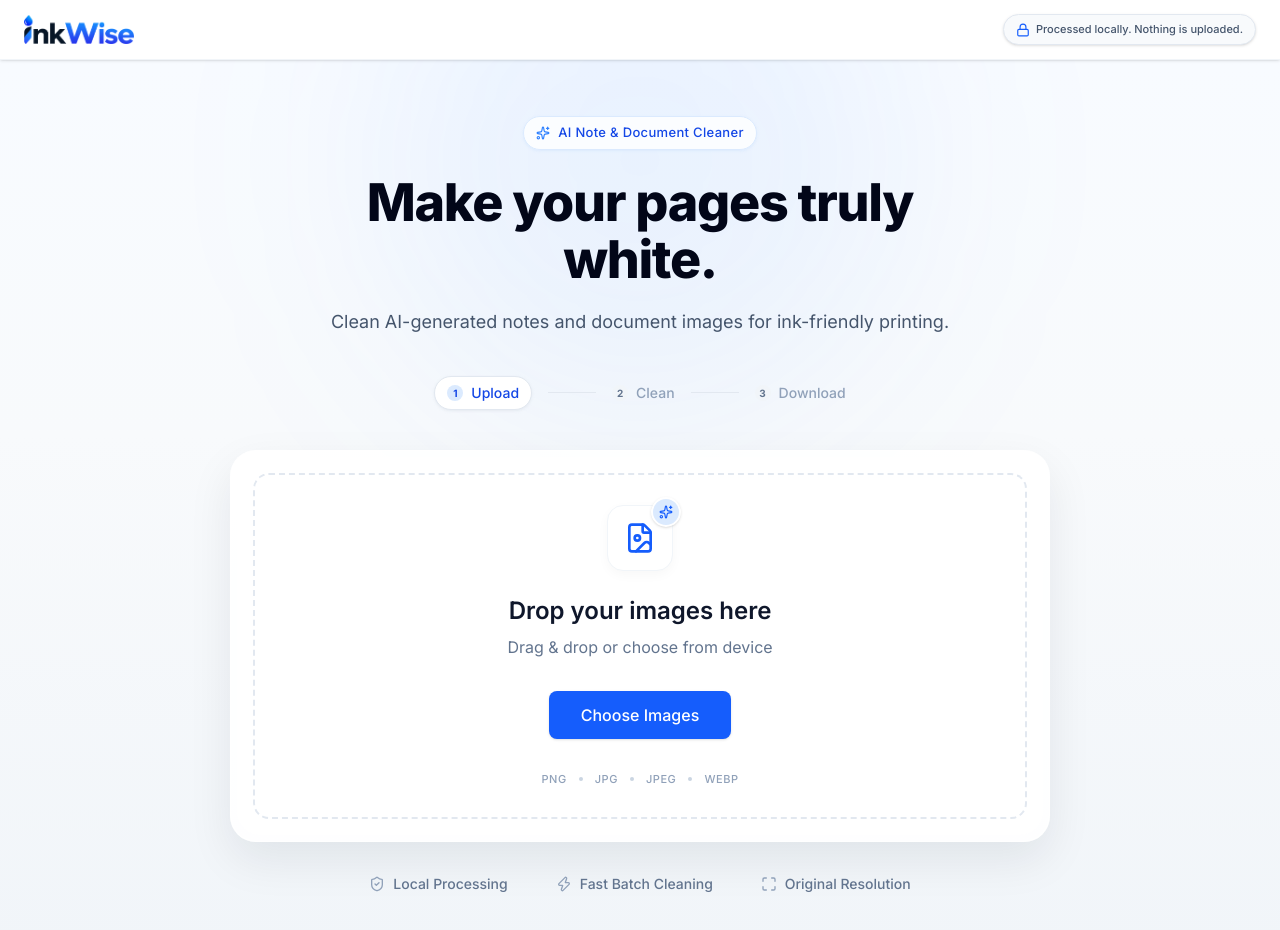
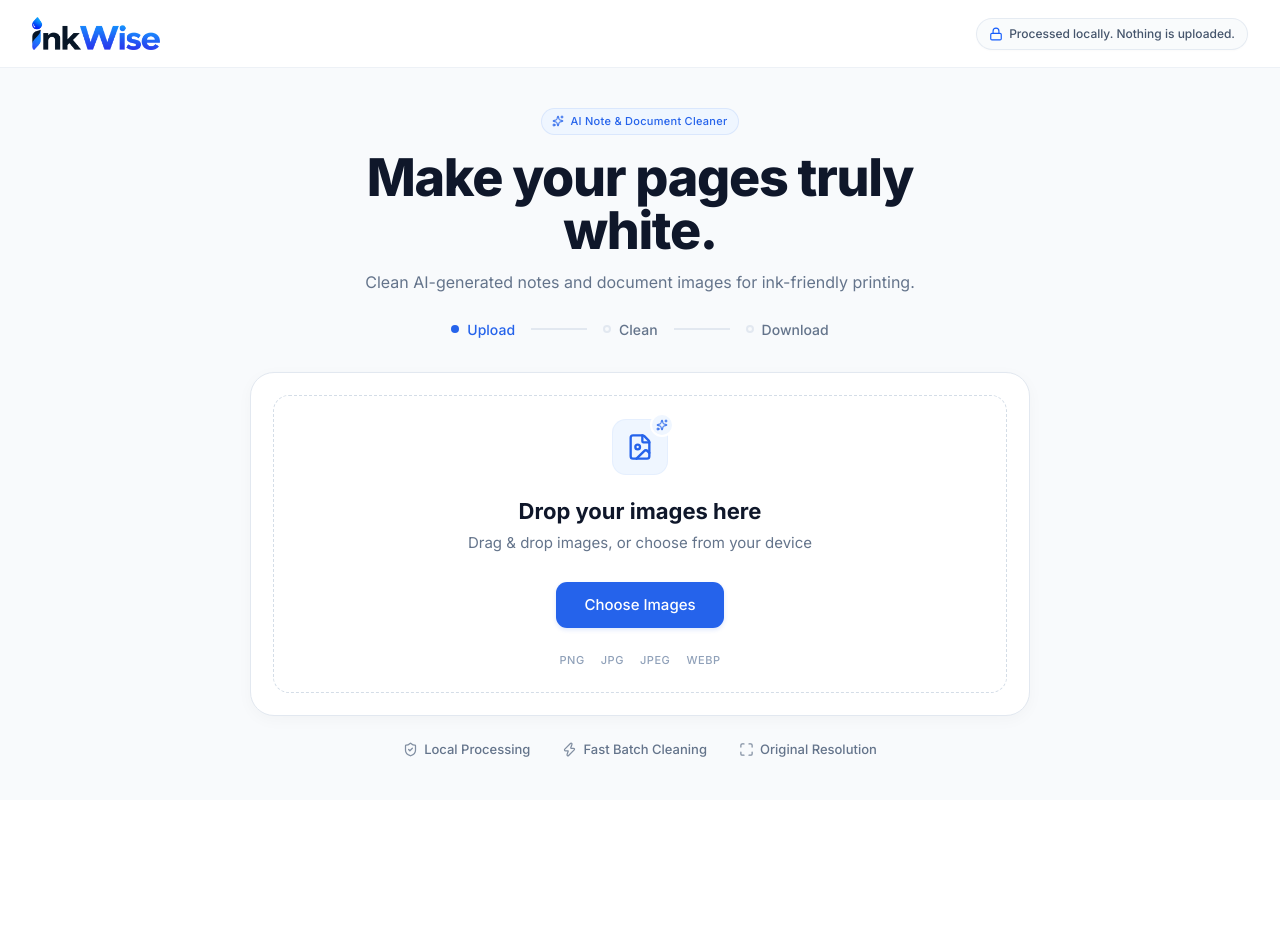
Before and after one commit to MohammedShakib/InkWise, a Next.js app: page / in a window 1280 px wide. Shown: the top 930 px of the page. After the commit the page ends 800 px from the top, so only its background shows below. Built offline with nearby package versions, Linux system fonts and the light colour scheme.

Commit message:
style: refine landing page and upload dropzone UI to match polished premium utility requirements

```diff
--- a/src/app/page.tsx
+++ b/src/app/page.tsx
@@ -9,70 +9,69 @@ import ExportPanel from '@/components/inkwise/ExportPanel';
 import { Sparkles, ShieldCheck, Zap, Maximize } from 'lucide-react';
 
 export default function Home() {
-  const { images, clearAll } = useInkWise();
+  const { images } = useInkWise();
 
   return (
-    <>
+    <div className="h-screen flex flex-col bg-[#F8FAFC] overflow-hidden">
       <Header />
 
       {images.length === 0 ? (
-        <main className="relative flex flex-1 flex-col items-center overflow-y-auto bg-[linear-gradient(180deg,#f8fbff_0%,#f8fafc_42%,#f1f5f9_100%)] px-4 py-8 md:py-14">
+        <main className="flex-1 overflow-y-auto relative flex flex-col items-center">
+          {/* Extremely subtle radial glow background */}
+          <div className="absolute inset-0 bg-[radial-gradient(ellipse_at_center,_var(--tw-gradient-stops))] from-[#EFF6FF]/60 via-transparent to-transparent pointer-events-none opacity-60"></div>
 
-          {/* Subtle background element */}
-          <div className="pointer-events-none absolute left-1/2 top-[-18%] h-[520px] w-[520px] -translate-x-1/2 rounded-full bg-blue-500/7 blur-[110px]"></div>
-
-          <div className="relative z-10 flex w-full max-w-[1200px] flex-col items-center">
+          <div className="w-full max-w-[1140px] px-4 md:px-6 py-6 md:py-10 flex flex-col items-center relative z-10">
 
             {/* Product Context Badge */}
-            <div className="mb-6 flex items-center rounded-full border border-blue-100 bg-white/80 px-3 py-1.5 text-[13px] font-medium tracking-wide text-blue-700 shadow-sm shadow-blue-100/80 backdrop-blur-sm">
-              <Sparkles className="mr-2 h-3.5 w-3.5 text-blue-500" />
+            <div className="mb-4 flex items-center bg-[#EFF6FF] border border-[#2563EB]/10 text-[#2563EB] px-2.5 py-1 rounded-full text-[11px] font-medium tracking-wide">
+              <Sparkles className="w-3 h-3 mr-1.5" />
               AI Note & Document Cleaner
             </div>
 
-            <div className="mb-10 max-w-[650px] text-center animate-in fade-in slide-in-from-bottom-4 duration-500">
-              <h2 className="mb-5 text-[36px] font-[800] leading-[1.1] tracking-tight text-slate-950 md:text-[52px]">
+            <div className="text-center mb-6 max-w-[620px]">
+              <h2 className="text-[36px] md:text-[52px] leading-[1.02] font-[750] tracking-tight text-[#0F172A] mb-3">
                 Make your pages truly white.
               </h2>
-              <p className="text-[17px] text-slate-600 md:text-lg">
+              <p className="text-[15px] md:text-[16px] text-[#64748B] leading-relaxed mx-auto max-w-[560px]">
                 Clean AI-generated notes and document images for ink-friendly printing.
               </p>
             </div>
 
             {/* Workflow Indicator */}
-            <div className="mb-10 flex items-center space-x-2 text-xs font-medium text-slate-400 animate-in fade-in duration-500 delay-100 md:space-x-4 md:text-sm">
-              <span className="flex items-center rounded-full border border-slate-200 bg-white px-3 py-1.5 text-blue-700 shadow-sm shadow-slate-200/70">
-                <span className="mr-2 flex h-4 w-4 items-center justify-center rounded-full bg-blue-100 text-[10px] font-bold text-blue-700">1</span>
+            <div className="flex items-center text-[13px] md:text-[14px] font-medium mb-8 text-[#64748B]">
+              <div className="flex items-center text-[#2563EB]">
+                <div className="w-2 h-2 rounded-full bg-[#2563EB] mr-2"></div>
                 Upload
-              </span>
-              <div className="h-px w-6 bg-slate-200 md:w-12"></div>
-              <span className="flex items-center">
-                <span className="mr-2 flex h-4 w-4 items-center justify-center rounded-full bg-slate-100 text-[10px] font-bold text-slate-500">2</span>
+              </div>
+              <div className="w-8 md:w-14 h-[1.5px] bg-[#E2E8F0] mx-3 md:mx-4"></div>
+              <div className="flex items-center">
+                <div className="w-2 h-2 rounded-full border-2 border-[#E2E8F0] mr-2"></div>
                 Clean
-              </span>
-              <div className="h-px w-6 bg-slate-200 md:w-12"></div>
-              <span className="flex items-center">
-                <span className="mr-2 flex h-4 w-4 items-center justify-center rounded-full bg-slate-100 text-[10px] font-bold text-slate-500">3</span>
+              </div>
+              <div className="w-8 md:w-14 h-[1.5px] bg-[#E2E8F0] mx-3 md:mx-4"></div>
+              <div className="flex items-center">
+                <div className="w-2 h-2 rounded-full border-2 border-[#E2E8F0] mr-2"></div>
                 Download
-              </span>
+              </div>
             </div>
 
             {/* Upload Area */}
-            <div className="w-full max-w-[820px] rounded-[26px] border border-white/80 bg-white/90 p-1 shadow-[0_18px_45px_rgba(15,23,42,0.08)] animate-in fade-in zoom-in-95 duration-500 delay-200 fill-mode-both md:p-1.5">
+            <div className="w-full max-w-[780px] bg-white rounded-[24px] shadow-[0_4px_16px_rgba(15,23,42,0.03)] border border-[#E2E8F0] p-1 md:p-1.5 relative z-20">
               <UploadDropzone />
             </div>
 
             {/* Trust Row */}
-            <div className="mt-8 flex flex-wrap justify-center gap-6 animate-in fade-in duration-500 delay-300 md:gap-12">
-              <div className="flex items-center text-[13px] font-medium text-slate-500 md:text-sm">
-                <ShieldCheck className="mr-2 h-4 w-4 text-slate-400" />
+            <div className="mt-6 flex flex-wrap justify-center gap-5 md:gap-8 max-w-[600px]">
+              <div className="flex items-center text-[#64748B] text-[13px] font-medium">
+                <ShieldCheck className="w-[15px] h-[15px] mr-1.5 opacity-80" />
                 Local Processing
               </div>
-              <div className="flex items-center text-[13px] font-medium text-slate-500 md:text-sm">
-                <Zap className="mr-2 h-4 w-4 text-slate-400" />
+              <div className="flex items-center text-[#64748B] text-[13px] font-medium">
+                <Zap className="w-[15px] h-[15px] mr-1.5 opacity-80" />
                 Fast Batch Cleaning
               </div>
-              <div className="flex items-center text-[13px] font-medium text-slate-500 md:text-sm">
-                <Maximize className="mr-2 h-4 w-4 text-slate-400" />
+              <div className="flex items-center text-[#64748B] text-[13px] font-medium">
+                <Maximize className="w-[15px] h-[15px] mr-1.5 opacity-80" />
                 Original Resolution
               </div>
             </div>
@@ -89,6 +88,6 @@ export default function Home() {
           </div>
         </main>
       )}
-    </>
+    </div>
   );
 }
--- a/src/components/inkwise/Header.tsx
+++ b/src/components/inkwise/Header.tsx
@@ -3,17 +3,17 @@ import Image from 'next/image';
 
 export default function Header() {
   return (
-    <header className="h-14 md:h-[60px] flex items-center justify-between px-4 md:px-6 border-b border-slate-100 bg-white/95 backdrop-blur-md sticky top-0 z-50 shadow-sm">
-      <div className="flex items-center space-x-2">
-        <Image src="/logo.png" alt="InkWise" width={110} height={36} className="object-contain" />
+    <header className="h-[64px] md:h-[68px] flex items-center justify-between px-4 md:px-8 border-b border-slate-200/60 bg-white/95 backdrop-blur-md sticky top-0 z-50">
+      <div className="flex items-center">
+        <Image src="/logo.png" alt="InkWise" width={105} height={32} className="object-contain h-[30px] md:h-[34px] w-auto" priority />
       </div>
 
-      <div className="flex items-center rounded-full border border-slate-200 bg-slate-50 px-3 py-1.5 shadow-sm">
+      <div className="flex items-center rounded-full border border-slate-200/80 bg-slate-50/80 px-3 py-1.5 shadow-[0_1px_2px_rgba(0,0,0,0.02)]">
         <Lock className="mr-1.5 h-3.5 w-3.5 text-blue-600" />
-        <span className="hidden text-[11px] font-medium text-slate-600 sm:inline">
-          Processed locally. Nothing is uploaded.
+        <span className="text-[12px] font-medium text-slate-600">
+          Processed locally
+          <span className="hidden sm:inline">. Nothing is uploaded.</span>
         </span>
-        <span className="text-[11px] font-medium text-slate-600 sm:hidden">Local only</span>
       </div>
     </header>
   );
--- a/src/components/inkwise/UploadDropzone.tsx
+++ b/src/components/inkwise/UploadDropzone.tsx
@@ -42,10 +42,8 @@ export default function UploadDropzone({ className }: { className?: string }) {
     <div
       className={twMerge(
         clsx(
-          "relative flex flex-col items-center justify-center p-8 md:p-12 transition-all duration-200 w-full min-h-[280px] md:min-h-[320px] rounded-[24px] group",
-          isDragging
-            ? "bg-blue-50/50 scale-[1.01]"
-            : "bg-white hover:bg-slate-50/30"
+          "relative flex flex-col items-center justify-center p-6 md:p-10 transition-all duration-200 w-full min-h-[270px] md:min-h-[320px] rounded-[22px] md:rounded-[24px] group bg-white",
+          isDragging ? "bg-blue-50/30" : "hover:bg-slate-50/40"
         ),
         className
       )}
@@ -54,8 +52,8 @@ export default function UploadDropzone({ className }: { className?: string }) {
       onDrop={handleDrop}
     >
       <div className={clsx(
-        "absolute inset-3 md:inset-4 border-2 border-dashed rounded-[16px] pointer-events-none transition-colors duration-200",
-        isDragging ? "border-blue-400" : "border-slate-200 group-hover:border-slate-300"
+        "absolute inset-3 md:inset-4 border-[1.5px] border-dashed rounded-[14px] md:rounded-[16px] pointer-events-none transition-colors duration-200",
+        isDragging ? "border-blue-400 bg-blue-50/20" : "border-slate-300/80 group-hover:border-blue-300"
       )}></div>
 
       <input
@@ -69,30 +67,35 @@ export default function UploadDropzone({ className }: { className?: string }) {
       />
 
       <div className="relative z-10 flex flex-col items-center pointer-events-none">
-        <div className="relative mb-6 transition-transform duration-200 group-hover:scale-105">
-          <div className="absolute -top-2 -right-2 bg-blue-100 text-blue-600 p-1.5 rounded-full border-2 border-white z-10 shadow-sm">
-            <Sparkles className="w-3.5 h-3.5" />
+
+        <div className="relative mb-5 transition-transform duration-200 group-hover:scale-[1.03]">
+          <div className="absolute -top-1.5 -right-1.5 bg-[#EFF6FF] text-[#2563EB] p-1 rounded-full border-2 border-white z-10">
+            <Sparkles className="w-3 h-3" />
           </div>
-          <div className="bg-white p-4 rounded-2xl shadow-[0_4px_12px_rgba(0,0,0,0.03)] border border-slate-100">
-            <FileImage className="w-8 h-8 text-blue-600" />
+          <div className="bg-[#EFF6FF] w-12 h-12 md:w-14 md:h-14 flex items-center justify-center rounded-[14px] border border-blue-100/50 text-[#2563EB]">
+            <FileImage className="w-6 h-6 md:w-7 md:h-7" />
           </div>
         </div>
 
-        <h3 className="text-xl md:text-2xl font-semibold text-slate-900 mb-2">Drop your images here</h3>
-        <p className="text-slate-500 mb-8 text-sm md:text-base">Drag & drop or choose from device</p>
+        {isDragging ? (
+          <h3 className="text-[20px] md:text-[22px] font-[650] text-[#2563EB] mb-1">Drop to add your images</h3>
+        ) : (
+          <h3 className="text-[20px] md:text-[22px] font-[650] text-[#0F172A] mb-1">Drop your images here</h3>
+        )}
 
-        <div className="bg-blue-600 text-white font-medium px-8 py-3 rounded-lg shadow-sm transition-all group-hover:bg-blue-700 group-hover:shadow-md">
+        <p className="text-[#64748B] mb-7 text-[14px] md:text-[15px]">
+          Drag & drop images, or choose from your device
+        </p>
+
+        <div className="bg-[#2563EB] hover:bg-[#1D4ED8] text-white text-[15px] font-medium px-[28px] h-[46px] flex items-center justify-center rounded-[11px] shadow-[0_2px_4px_rgba(37,99,235,0.15)] transition-all duration-150 group-hover:-translate-y-[1px]">
           Choose Images
         </div>
 
-        <div className="mt-8 flex items-center space-x-3 text-[11px] font-medium text-slate-400 uppercase tracking-wider">
+        <div className="mt-6 flex items-center space-x-4 text-[11px] font-medium text-slate-400 tracking-wider">
           <span>PNG</span>
-          <span className="w-1 h-1 bg-slate-300 rounded-full"></span>
           <span>JPG</span>
-          <span className="w-1 h-1 bg-slate-300 rounded-full"></span>
           <span>JPEG</span>
-          <span className="w-1 h-1 bg-slate-300 rounded-full"></span>
-          <span>WebP</span>
+          <span>WEBP</span>
         </div>
       </div>
     </div>
```
